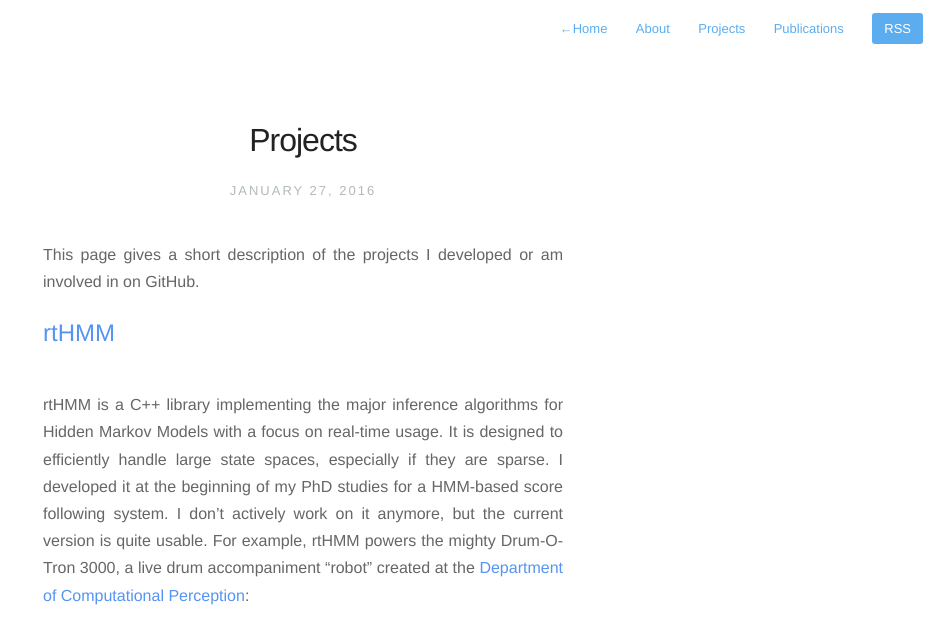
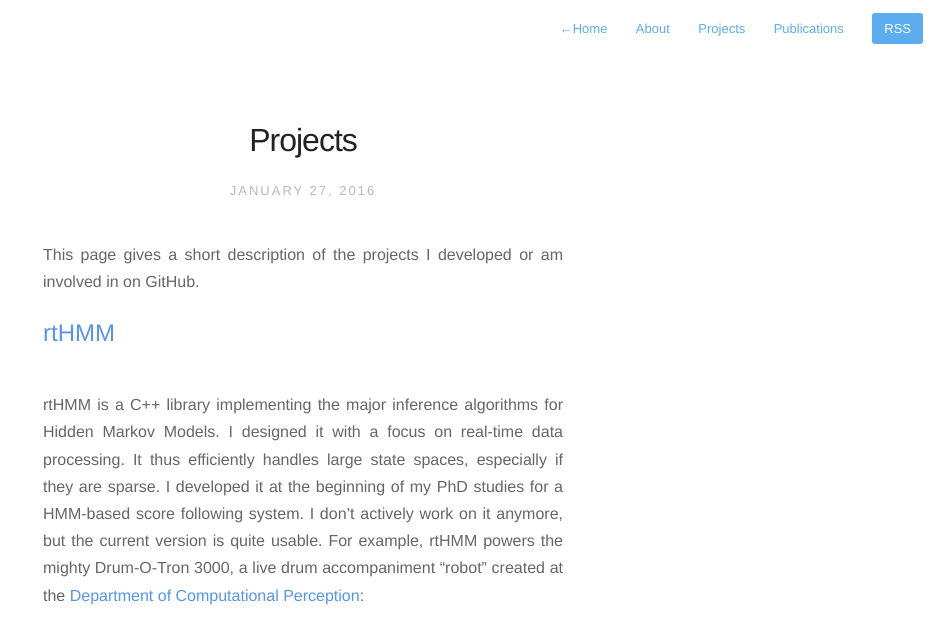
Before and after one commit to fdlm/fdlm.github.io, a plain HTML site: page projects/index.html in a window 1280 px wide. Shown: the top 626 px of the page, without its empty margins (337-1280 px from the left). Drawn offline with nearby package versions, Linux system fonts and the light colour scheme; grey boxes are pictures that could not be loaded; a script that the page names is missing.

Commit message:
edited projects page

```diff
--- a/projects/index.html
+++ b/projects/index.html
@@ -49,12 +49,12 @@ in on GitHub.</p>
 <h2 id="rthmm-https-www-github-com-fdlm-rthmm:3c42bb4157bf51d85ae7ffc4e1685909"><a href="https://www.github.com/fdlm/rtHMM">rtHMM</a></h2>
 
 <p>rtHMM is a C++ library implementing the major inference algorithms for
-Hidden Markov Models with a focus on real-time usage. It is designed to
-efficiently handle large state spaces, especially if they are sparse. I
-developed it at the beginning of my PhD studies for a HMM-based score following system.
-I don&rsquo;t actively work on it anymore, but the current version is quite usable.
-For example, rtHMM powers the mighty Drum-O-Tron 3000, a live drum
-accompaniment &ldquo;robot&rdquo; created at the
+Hidden Markov Models. I designed it with a focus on real-time data processing.
+It thus efficiently handles large state spaces, especially if they are sparse.
+I developed it at the beginning of my PhD studies for a HMM-based score
+following system. I don&rsquo;t actively work on it anymore, but the current version
+is quite usable. For example, rtHMM powers the mighty Drum-O-Tron 3000, a live
+drum accompaniment &ldquo;robot&rdquo; created at the
 <a href="http://www.cp.jku.at">Department of Computational Perception</a>:</p>
 
 <iframe width="520" height="390" src="https://www.youtube.com/embed/sjkZg8bvMWw?rel=0&amp;showinfo=0" frameborder="0" allowfullscreen></iframe>
```
Also changed, not shown: index.xml (+6 -6 lines).
